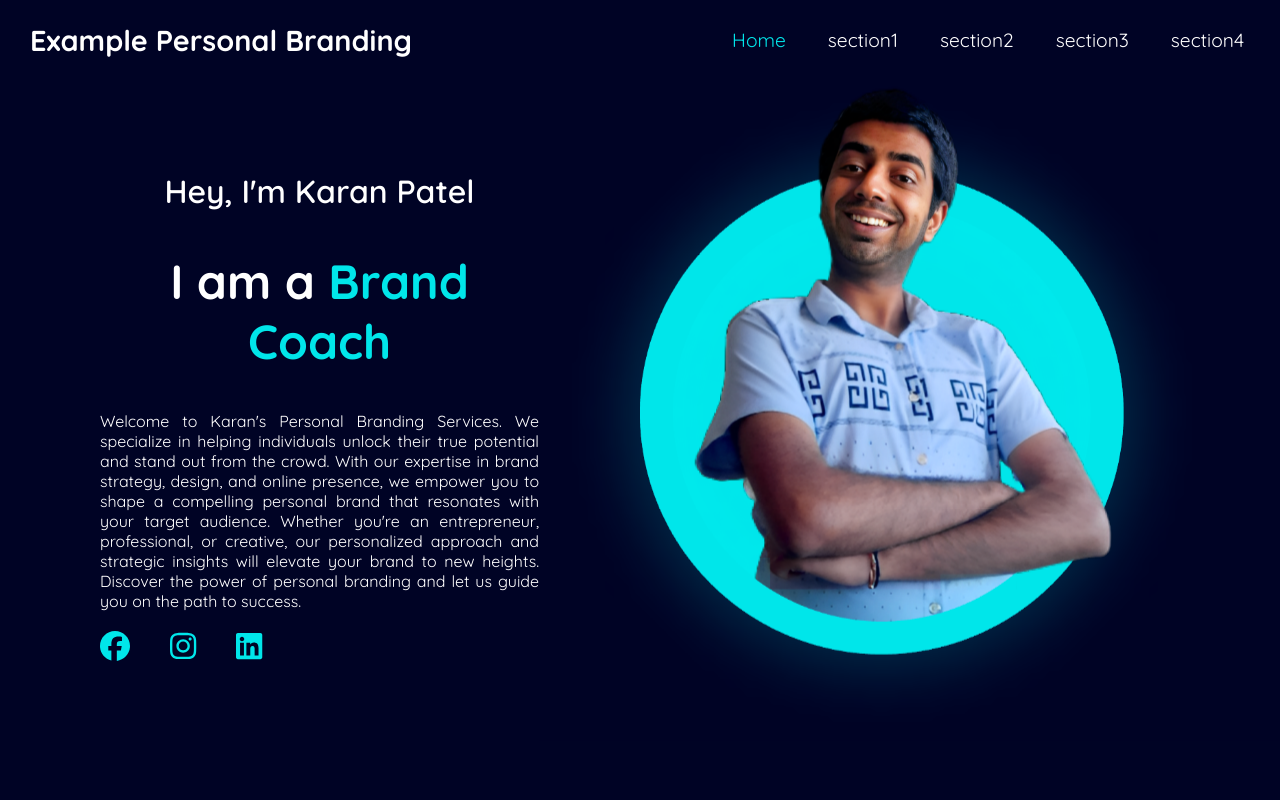
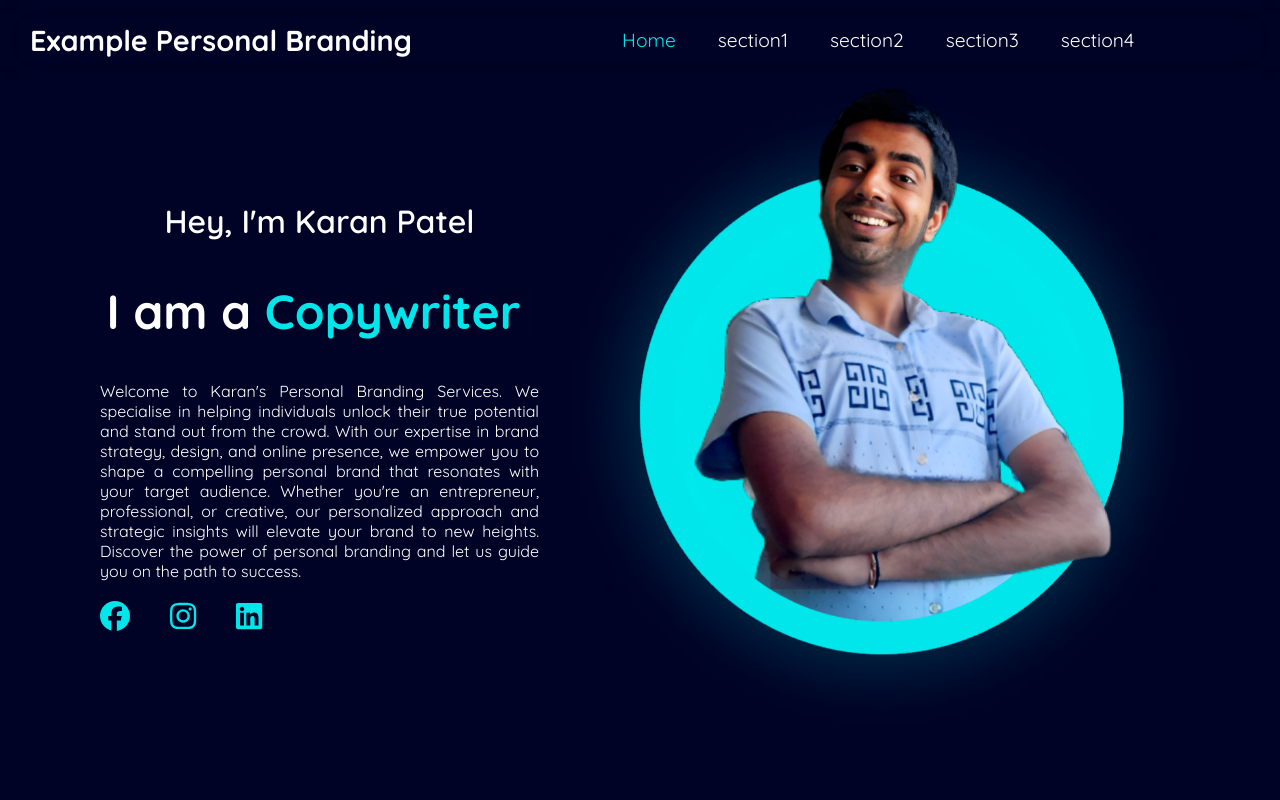
Before and after one commit to NZpatelK/Personal-Branding-1, a React (Create React App) app: page / in a window 1280 px wide. Shown: the top 800 px of the page. Built offline with nearby package versions, Linux system fonts and the light colour scheme.

Commit message:
fix the animation

```diff
--- a/package.json
+++ b/package.json
@@ -15,9 +15,11 @@
     "@types/node": "^16.18.34",
     "@types/react": "^18.2.8",
     "@types/react-dom": "^18.2.4",
+    "framer-motion": "^10.12.16",
     "react": "^18.2.0",
     "react-dom": "^18.2.0",
     "react-scripts": "5.0.1",
+    "react-simple-typewriter": "^5.0.1",
     "scrollreveal": "^4.0.9",
     "typed.js": "^2.0.16",
     "typescript": "^4.9.5",
--- a/src/Components/Home.tsx
+++ b/src/Components/Home.tsx
@@ -1,106 +1,70 @@
-import React, { useEffect, useRef, useState } from 'react';
+import React, { useEffect } from 'react';
 import '../Styles/Home.css';
 import imgMen from '../Data/men.png';
 import { FontAwesomeIcon } from '@fortawesome/react-fontawesome';
 import { faFacebook, faInstagram, faLinkedin } from '@fortawesome/free-brands-svg-icons';
+
 import ScrollReveal from 'scrollreveal';
+import { Typewriter } from 'react-simple-typewriter';
+import { motion } from 'framer-motion';
+import { fadeIn, slideIn } from '../utils/motion';
 
 
 
 
 const Home: React.FC = () => {
 
-    const ref = useRef(null);
-    const [textIndex, setTextIndex] = useState(0);
-    const texts = ["Brand Strategist", "Copywriter", "Social Media Manager", "Brand Coach", "SEO Specialist"];
-
-
-
-
-    useEffect(() => {
-
-        // new Typed(ref.current, {
-        //     strings: ["Brand Strategist", "Copywriter", "Social Media Manager", "Brand Coach", "SEO Specialist"],
-        //     typeSpeed: 190,
-        //     backDelay: 1000,
-        //     backSpeed: 200,
-        //     cursorChar: '>',
-        //     loop: true
-        // })
-
-
-
-        ScrollReveal().reveal('.content-transtition', {
-            // Configuration options
-            duration: 1000, // Animation duration in milliseconds
-            distance: '200px', // Distance to translate the element
-            origin: 'left', // Animation starting point
-            easing: 'ease-in-out', // Easing function for the animation
-            reset: true
-            // More options...
-        });
-
-        const elements = ['.icon1', '.icon2', '.icon3'];
-
-        elements.forEach((element, index) => {
-            ScrollReveal().reveal(element, {
-                delay: index * 250 + 250,
-                duration: 500, // Animation duration in milliseconds
-                distance: '100px', // Distance to translate the element
-                origin: 'bottom', // Animation starting point
-                easing: 'ease-in-out', // Easing function for the animation
-                reset: true
-                // More options...
-            });
-        });
-
-        ScrollReveal().reveal('.menImg', {
-            duration: 1000, // Animation duration in milliseconds
-            distance: '300px',
-            origin: 'right',
-            easing: 'ease-in-out',
-            reset: true, // Reset styles after animation completes
-        });
-
-        const timer = setInterval(() => {
-            setTextIndex((prevIndex) => (prevIndex + 1) % texts.length);
-          }, 2000);
-
-          return () => {
-            clearInterval(timer);
-          };
-
-    },[])
-
-
     return (
         <div className='section' id="home">
             <div className="content">
-                <div className='content-transtition'>
+                <motion.div
+                    variants={fadeIn('right', 'tween', 0, 0.5)}
+                    initial="hidden"
+                    whileInView="show">
                     <h3>Hey, I'm Karan Patel</h3>
-                    <h2>I am a <span ref={ref} id="text">{texts[textIndex]}</span></h2>
-                    <p>Welcome to Karan's Personal Branding Services.
-                        We specialize in helping individuals unlock their true potential and stand out from the crowd.
+                    <h2>I am a <span id="text">
+                        <Typewriter
+                            words={["Brand Strategist", "Copywriter", "Social Media Manager", "Brand Coach", "SEO Specialist"]}
+                            loop={true}
+                            cursor
+                            cursorStyle='|'
+                            typeSpeed={100}
+                            deleteSpeed={150}
+                            delaySpeed={1000}
+                        />
+                    </span></h2>
+                    <p>
+                        Welcome to Karan's Personal Branding Services.
+                        We specialise in helping individuals unlock their true potential and stand out from the crowd.
                         With our expertise in brand strategy, design, and online presence, we empower you to shape a compelling personal brand that resonates with your target audience.
                         Whether you're an entrepreneur, professional, or creative, our personalized approach and strategic insights will elevate your brand to new heights. Discover the power of personal branding and let us guide you on the path to success.
                     </p>
-                </div>
+                </motion.div>
                 <div className="soicalIcon">
 
-                    <div className='icon1'>
+                    <motion.div  variants={fadeIn('up', 'tween', 0.25, 0.5)}
+                    initial="hidden"
+                    whileInView="show">
                         <FontAwesomeIcon className='sIcon' icon={faFacebook} />
-                    </div>
-                    <div className='icon2'>
+                    </motion.div>
+                    <motion.div  variants={fadeIn('up', 'tween', 0.5, 0.5)}
+                    initial="hidden"
+                    whileInView="show">
                         <FontAwesomeIcon className='sIcon' icon={faInstagram} />
-                    </div>
-                    <div className='icon3'>
+                    </motion.div>
+                    <motion.div  variants={fadeIn('up', 'tween', 0.75, 0.5)}
+                    initial="hidden"
+                    whileInView="show">
                         <FontAwesomeIcon className='sIcon' icon={faLinkedin} />
-                    </div>
+                    </motion.div>
+
                 </div>
             </div>
-            <div className="menImg">
+            <motion.div variants={fadeIn('right', 'tween', 0, 0.5)}
+                initial="hidden"
+                whileInView="show">
                 <img src={imgMen} alt="" className="men" />
-            </div>
+            </motion.div>
         </div>
     );
 };
--- a/src/Components/NavBar.tsx
+++ b/src/Components/NavBar.tsx
@@ -20,11 +20,11 @@ const NavBar: React.FC = () => {
 
     return (
         <nav className='NavBarItems'>
-            <h1 className={clicked ? "hidden" : "logo"}>
+            <h1 className= "logo">
                 Example Personal Branding
             </h1>
-            <div className='menu-icons' onClick={handleClick}>
-                <FontAwesomeIcon icon={clicked ? faTimes : faBars} />
+            <div className='menu-icons' onClick={handleClick} style={{position: 'fixed'}}>
+                <FontAwesomeIcon icon={faBars} />
             </div>
             <ul className={clicked ? "nav-menu active" : "nav-menu"}>
                 {MenuData.map((item: MenuItem, index: number) => {
--- a/src/Styles/Home.css
+++ b/src/Styles/Home.css
@@ -1,6 +1,6 @@
 @import url('https://fonts.googleapis.com/css2?family=Quicksand:wght@300;400;500;600;700&display=swap');
 
-*{
+body {
     background-color: #000325;
 
 }
@@ -106,17 +106,17 @@
 }
 
 
-@media screen and (min-height: 1000px ) {
+@media screen and (min-height: 1000px) {
 
-    .content p{
+    .content p {
         font-size: 28px;
     }
 
-    .content h3{
+    .content h3 {
         font-size: 50px;
     }
 
-    .content h2{
+    .content h2 {
         font-size: 80px;
         padding: 0;
     }
@@ -127,17 +127,17 @@
 
 }
 
-@media screen and (min-height: 1000px ) and (max-width: 1500px) {
+@media screen and (min-height: 1000px) and (max-width: 1500px) {
 
-    .content p{
+    .content p {
         font-size: 14px;
     }
 
-    .content h3{
+    .content h3 {
         font-size: 30px;
     }
 
-    .content h2{
+    .content h2 {
         font-size: 50px;
         padding: 0;
     }
@@ -153,17 +153,26 @@
 @media screen and (max-width: 1200px) {
 
     .section {
-        flex-direction: column; /* Change flex-direction to column */
-        justify-content: flex-start; /* Align items to the top */
+        flex-direction: column;
+        /* Change flex-direction to column */
+        justify-content: flex-start;
+        /* Align items to the top */
         height: auto;
     }
 
     .content {
         position: relative;
         margin-top: 10%;
-        align-self: flex-start; /* Align content to the top */
-        padding-left: 50px; /* Adjust padding as needed */
-        width: 90%; /* Take up the full width */
+        align-self: flex-start;
+        /* Align content to the top */
+        padding-left: 50px;
+        /* Adjust padding as needed */
+        width: 90%;
+        /* Take up the full width */
+    }
+
+    .content p {
+        font-size: 18px;
     }
 
     .men {
@@ -171,50 +180,58 @@
         top: 15%;
         max-width: auto;
         max-height: auto;
-        margin-top: 50px; /* Add margin to separate from .content */
+        margin-top: 50px;
+        /* Add margin to separate from .content */
     }
 }
 
 @media screen and (max-width: 700px) {
 
     .section {
-        flex-direction: column; /* Change flex-direction to column */
-        justify-content: flex-start; /* Align items to the top */
+        flex-direction: column;
+        /* Change flex-direction to column */
+        justify-content: flex-start;
+        /* Align items to the top */
         height: auto;
     }
 
     .content {
         position: relative;
         top: 20%;
-        align-self: flex-start; /* Align content to the top */
-        padding-left: 20px; /* Adjust padding as needed */
-        width: 90%; /* Take up the full width */
+        align-self: flex-start;
+        /* Align content to the top */
+        padding-left: 20px;
+        /* Adjust padding as needed */
+        width: 90%;
+        /* Take up the full width */
     }
+
 
     .men {
         position: relative;
         top: 10%;
         max-width: auto;
         max-height: auto;
-        margin-top: 50px; /* Add margin to separate from .content */
+        margin-top: 50px;
+        /* Add margin to separate from .content */
     }
 }
 
 @media screen and (max-width: 500px) {
 
-    .content{
+    .content {
         margin-top: 20%;
     }
 
-    .content p{
+    .content p {
         font-size: 12px;
     }
 
-    .content h3{
+    .content h3 {
         font-size: 20px;
     }
 
-    .content h2{
+    .content h2 {
         font-size: 28px;
         padding: 0;
     }
--- a/src/Styles/Navbar.css
+++ b/src/Styles/Navbar.css
@@ -1,4 +1,8 @@
 @import url('https://fonts.googleapis.com/css2?family=Quicksand:wght@300;400;500;600;700&display=swap');
+
+html{
+    scroll-behavior: smooth;
+}
 
 .NavBarItems{
     font-family: 'Quicksand', sans-serif;
@@ -33,7 +37,7 @@
     align-items: center;
     text-align: center;
     justify-content: end;
-    padding-right: 40px;
+    padding-right: 150px;
     color: #ffffff;
 }
 
@@ -67,39 +71,42 @@
 
 @media screen and (max-width: 850px) {
 
-    html{
-        scroll-behavior: smooth;
-    }
-
     .NavBarItems{
-        z-index: 99;
+        position: fixed !important;
+        z-index: 999999;
     }
 
     .nav-menu {
         display: flex;
         flex-direction: column;
         justify-content: flex-start;
-        background: rgba(255, 255, 255, .25);
-        box-shadow: 0 8px 32px 0 rgba(31,38,135,.37);
-        backdrop-filter: blur(4px);
-        width: 400px;
+        background: rgba(0, 187, 255, 0.945);
+        width: 100%;
         height: 100vh;
-        position: absolute;
+        position: fixed;
         top: 0;
         right: -110%;
         align-items: stretch;
         padding: 88px 0 30px 0;
         margin: 0;
         z-index: -1;
-        transition: all 0.5s ease-in-out;
+        transition: 0.5s ease-in-out;
+        backdrop-filter: blur(10px); /* Add backdrop filter here */
     }
+
     .nav-menu.active {
         right: 0%;
+    }
+
+    .logo {
+        font-size: 12px !important;
     }
 
     .nav-links{
         display: block;
         widows: 100%;
+        font-size: 24px;
+        font-weight: 600;
         padding: 2rem 0;
         color: #ffffff;
     }
@@ -111,7 +118,7 @@
 
     .menu-icons{
         display: block;
-        position: absolute;
+        position: fixed;
         right: 100px;
         top: 30px;
         color: #ffffff;
--- /dev/null
+++ b/src/utils/motion.tsx
@@ -0,0 +1,174 @@
+export const navVariants = {
+    hidden: {
+        opacity: 0,
+        y: -50,
+        transition: {
+            type: 'spring',
+            stiffness: 300,
+            damping: 140,
+        },
+    },
+    show: {
+        opacity: 1,
+        y: 0,
+        transition: {
+            type: 'spring',
+            stiffness: 80,
+            delay: 1,
+        },
+    },
+};
+
+export const slideIn = (
+    direction: 'left' | 'right' | 'up' | 'down',
+    type: string,
+    delay: number,
+    duration: number
+) => ({
+    hidden: {
+        x: direction === 'left' ? '-100%' : direction === 'right' ? '100%' : 0,
+        y: direction === 'up' ? '100%' : direction === 'down' ? '100%' : 0,
+    },
+    show: {
+        x: 0,
+        y: 0,
+        transition: {
+            type,
+            delay,
+            duration,
+            ease: 'easeOut',
+        },
+    },
+});
+
+export const staggerContainer = (
+    staggerChildren: number,
+    delayChildren: number
+) => ({
+    hidden: {},
+    show: {
+        transition: {
+            staggerChildren,
+            delayChildren,
+        },
+    },
+});
+
+export const textVariant = (delay: number) => ({
+    hidden: {
+        y: 50,
+        opacity: 0,
+    },
+    show: {
+        y: 0,
+        opacity: 1,
+        transition: {
+            type: 'spring',
+            duration: 1.25,
+            delay,
+        },
+    },
+});
+
+export const textContainer = {
+    hidden: {
+        opacity: 0,
+    },
+    show: (i: number = 1) => ({
+        opacity: 1,
+        transition: { staggerChildren: 0.1, delayChildren: i * 0.1 },
+    }),
+};
+
+export const textVariant2 = {
+    hidden: {
+        opacity: 0,
+        y: 20,
+    },
+    show: {
+        opacity: 1,
+        y: 0,
+        transition: {
+            type: 'tween',
+            ease: 'easeIn',
+        },
+    },
+};
+
+export const fadeIn = (
+    direction: 'left' | 'right' | 'up' | 'down',
+    type: string,
+    delay: number,
+    duration: number
+) => ({
+    hidden: {
+        x: direction === 'left' ? 100 : direction === 'right' ? -100 : 0,
+        y: direction === 'up' ? 100 : direction === 'down' ? -100 : 0,
+        opacity: 0,
+    },
+    show: {
+        x: 0,
+        y: 0,
+        opacity: 1,
+        transition: {
+            type,
+            delay,
+            duration,
+            ease: 'easeOut',
+        },
+    },
+});
+
+export const planetVariants = (direction: 'left' | 'right') => ({
+    hidden: {
+        x: direction === 'left' ? '-100%' : '100%',
+        rotate: 120,
+    },
+    show: {
+        x: 0,
+        rotate: 0,
+        transition: {
+            type: 'spring',
+            duration: 1.8,
+            delay: 0.5,
+        },
+    },
+});
+
+export const zoomIn = (delay: number, duration: number) => ({
+    hidden: {
+        scale: 0,
+        opacity: 0,
+    },
+    show: {
+        scale: 1,
+        opacity: 1,
+        transition: {
+            type: 'tween',
+            delay,
+            duration,
+            ease: 'easeOut',
+        },
+    },
+});
+
+export const footerVariants = {
+    hidden: {
+        opacity: 0,
+        y: 50,
+        transition: {
+            type: 'spring',
+            stiffness: 300,
+            damping: 140,
+        },
+    },
+    show: {
+        opacity: 1,
+        y: 0,
+        transition: {
+            type: 'spring',
+            stiffness: 80,
+            delay: 0.5,
+        },
+    },
+};
```
Also changed, not shown: 1 other file (tests, documents, lock files or other folders). Lines whose indentation alone changed are shown as unchanged.
